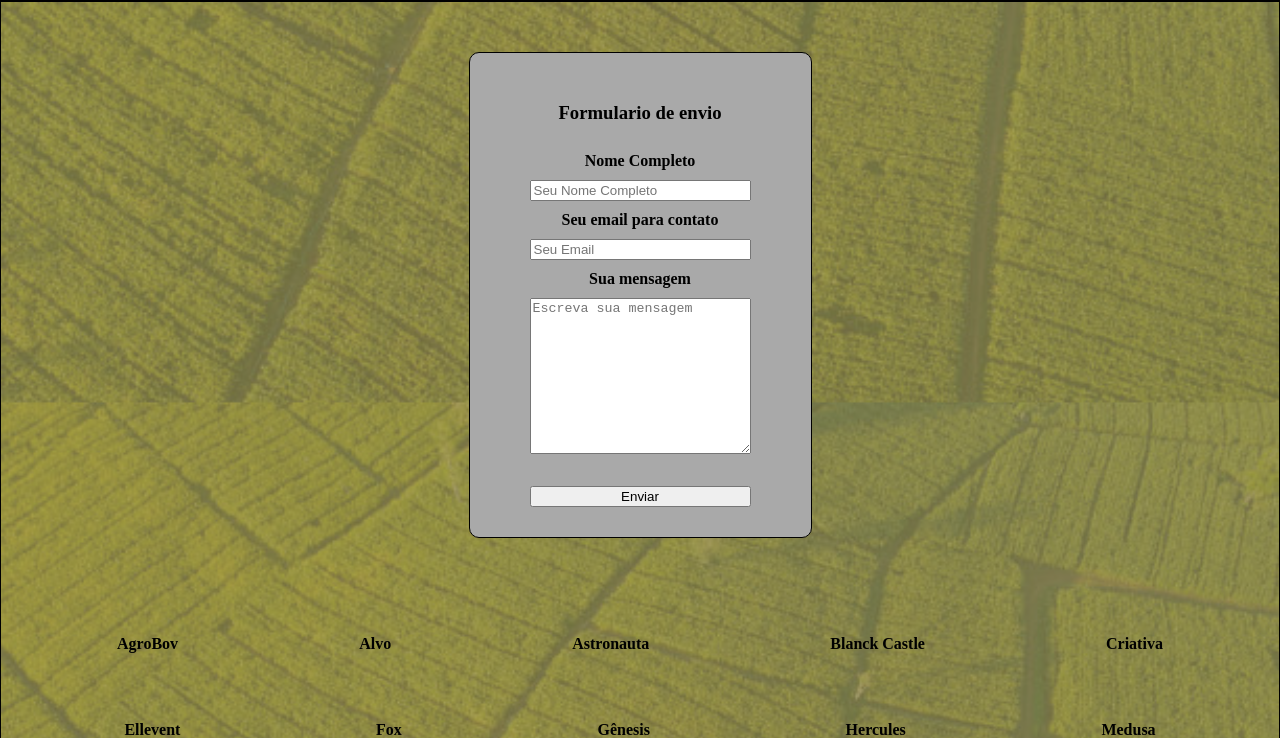
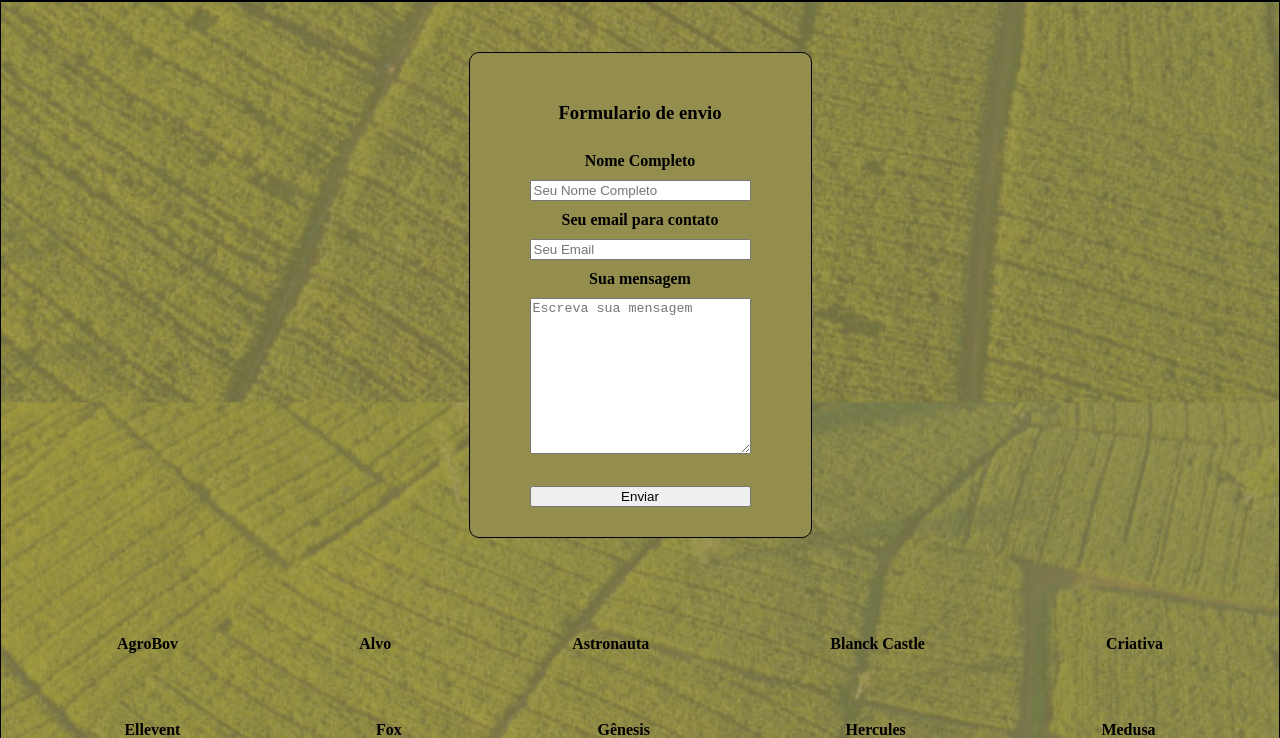
Before and after one commit to InfinityCooperative/Safra, a plain HTML site: page index.html in a window 1280 px wide. Shown: the part 451-1189 px from the top of the page. Drawn offline with Linux system fonts and the light colour scheme.

Commit message:
Update style.css

```diff
--- a/style.css
+++ b/style.css
@@ -41,7 +41,7 @@ body{
     height: auto;
  }
 .form{
-    background: darkgray;
+    background: rgb(147, 141, 78);
     display: inline-grid;
     padding: 30px 60px;
     margin: 50px;
```
